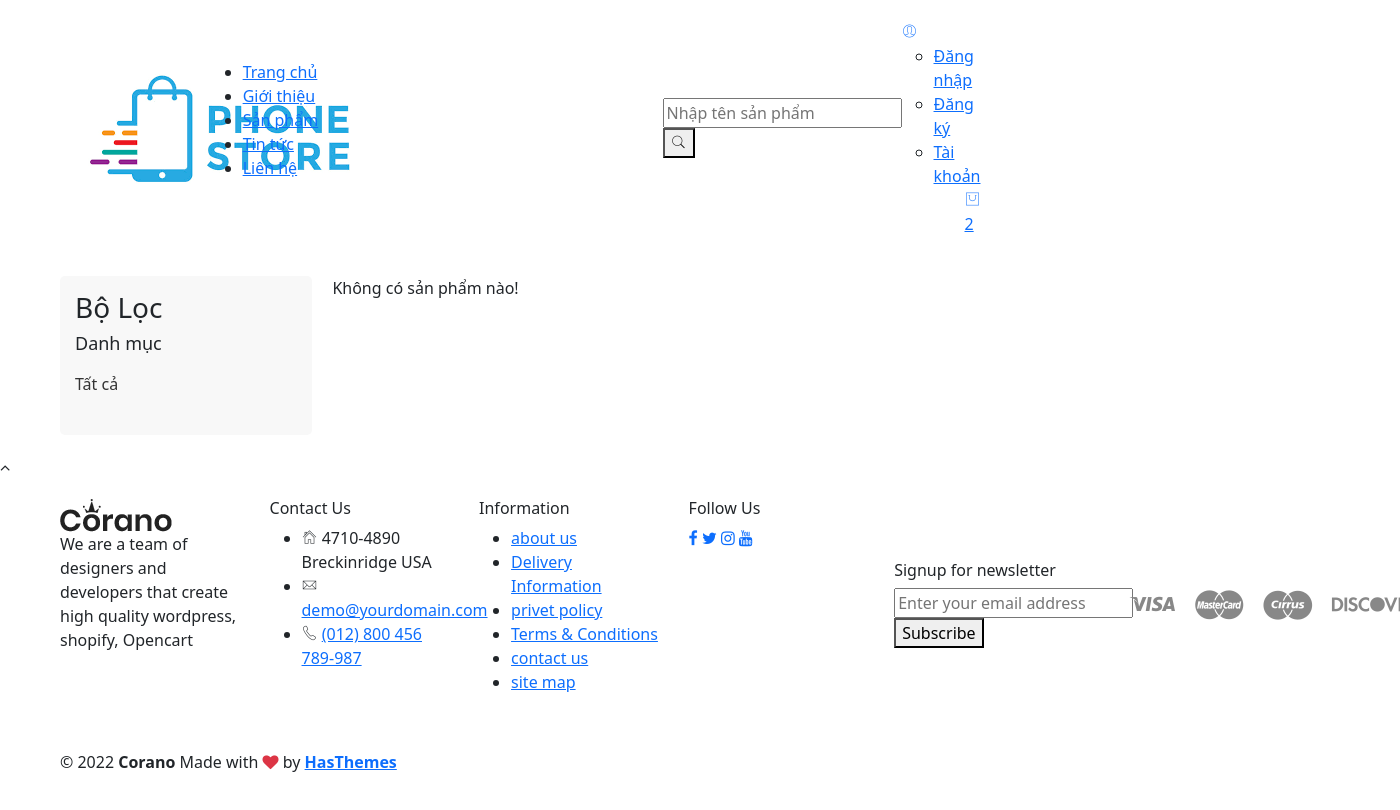
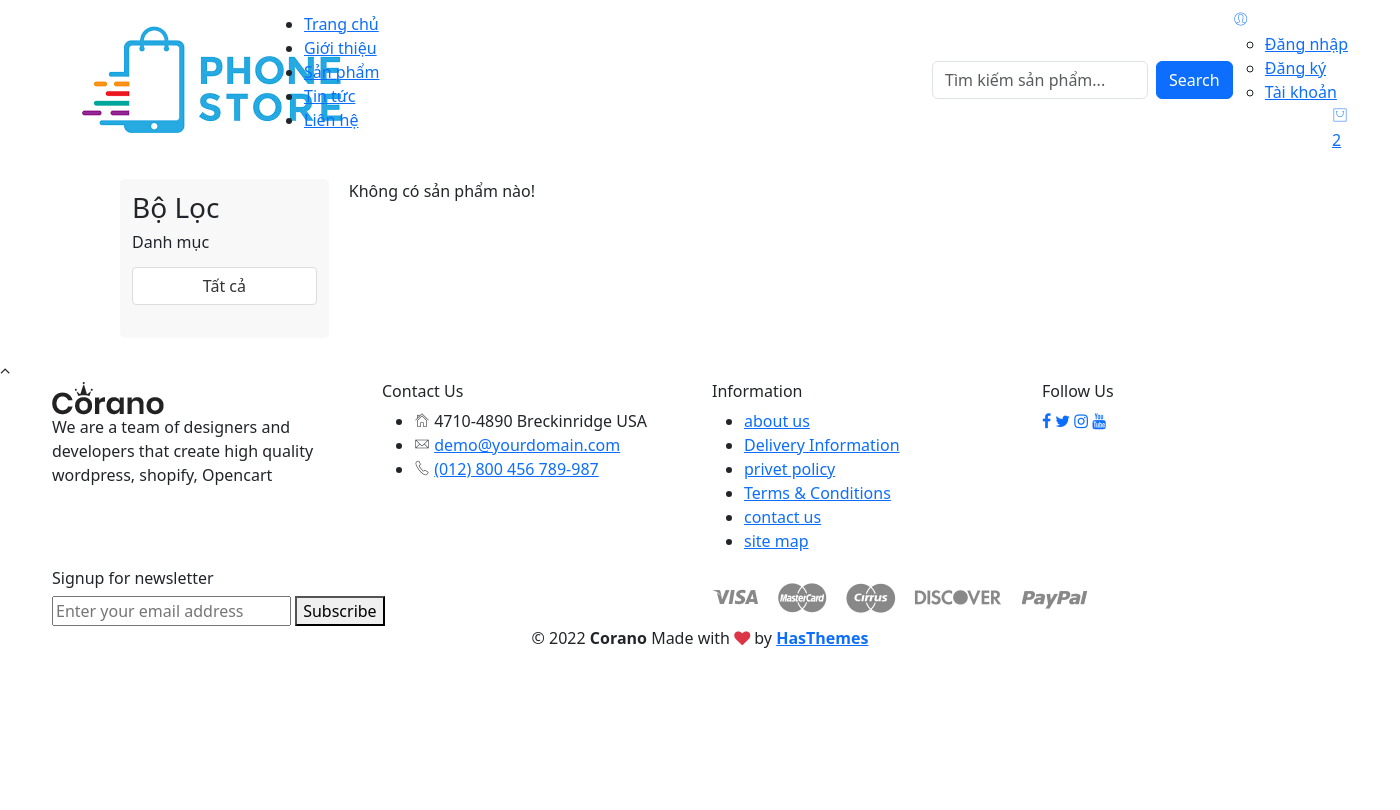
Before and after one commit to cuan1210/du_an_1, a PHP site: page /du_an_1/views/dssanpham.php in a window 1400 px wide; the page is wider, and only the part inside the window is pictured. After the commit the page ends 648 px from the top of that part, so only its background shows below. Run offline with PHP 8.4, Linux system fonts and the light colour scheme; the template is opened without the code that fills it, so the values that code supplies are empty; some libraries are stand-ins or nearby versions.

Commit message:
Chức năng tìm kiếm sản phẩm

```diff
--- a/views/dssanpham.php
+++ b/views/dssanpham.php
@@ -2,23 +2,26 @@
 <?php require_once 'layout/menu.php'; ?>
 
 <style>
-    /* Container chính */
-    .container {
+  /* Main chính */
+  main {
     display: flex;
     gap: 20px;
     padding: 20px;
+    align-items: flex-start;
+    margin: 0 100px; /* Cách lề 100px */
   }
 
   /* Bộ lọc bên trái */
   .sidebar {
-      width: 20%;
+    width: 18%;
     background: #f8f8f8;
-      padding: 15px;
+    padding: 12px;
     border-radius: 5px;
+    height: fit-content;
   }
 
   .sidebar h2 {
-      font-size: 18px;
+    font-size: 16px;
     margin-bottom: 10px;
   }
 
@@ -28,17 +31,27 @@
   }
 
   .sidebar ul li {
-      padding: 8px 0;
+    padding: 5px 0;
   }
 
   .sidebar ul li a {
     text-decoration: none;
     color: #333;
+    display: block;
+    padding: 6px 10px;
+    background: white;
+    border-radius: 4px;
+    border: 1px solid #ddd;
+    text-align: center;
+  }
+
+  .sidebar ul li a:hover {
+    background: #ddd;
   }
 
   /* Danh sách sản phẩm */
   .product-list {
-      width: 80%;
+    flex: 1;
     display: grid;
     grid-template-columns: repeat(3, 1fr);
     gap: 20px;
@@ -47,7 +60,7 @@
   /* Sản phẩm */
   .product-item {
     border: 1px solid #ddd;
-      padding: 15px;
+    padding: 12px;
     text-align: center;
     background: #fff;
     border-radius: 5px;
@@ -60,8 +73,8 @@
   }
 
   .product-item h3 {
-      font-size: 16px;
-      margin: 10px 0;
+    font-size: 14px;
+    margin: 8px 0;
   }
 
   .price {
@@ -72,16 +85,21 @@
   .old-price {
     text-decoration: line-through;
     color: gray;
-      margin-right: 10px;
+    margin-right: 6px;
+    font-size: 12px;
   }
 
-    @media (max-width: 768px) {
-      .container {
+  /* Responsive */
+  @media (max-width: 1024px) {
+    main {
       flex-direction: column;
+      align-items: center;
+      margin: 0 50px; /* Cách lề 50px khi màn hình nhỏ hơn */
     }
 
     .sidebar {
       width: 100%;
+      text-align: center;
     }
 
     .product-list {
@@ -90,16 +108,27 @@
     }
   }
 
+  @media (max-width: 768px) {
+    main {
+      margin: 0 20px; /* Cách lề 20px khi màn hình nhỏ hơn */
+    }
+    .product-list {
+      grid-template-columns: repeat(2, 1fr);
+    }
+  }
+
   @media (max-width: 480px) {
+    main {
+      margin: 0 10px; /* Cách lề 10px trên mobile */
+    }
     .product-list {
       grid-template-columns: repeat(1, 1fr);
     }
   }
 </style>
 
-
-  <div class="container">
-    <!-- Bộ lọc danh mục -->
+<main>
+  <!-- Bộ lọc danh mục bên trái -->
   <aside class="sidebar">
     <h3>Bộ Lọc</h3>
     <h2>Danh mục</h2>
@@ -113,29 +142,31 @@
         </li>
       <?php endforeach; ?>
     </ul>
-
   </aside>
 
-    <!-- Danh sách sản phẩm -->
-    <main class="product-list">
+  <!-- Danh sách sản phẩm bên phải -->
+  <section class="product-list">
     <?php if (empty($listSanPham)): ?>
       <p>Không có sản phẩm nào!</p>
     <?php else: ?>
       <?php foreach ($listSanPham as $sanPham): ?>
         <div class="product-item">
-            <a href="<?= BASE_URL . '?act=chi-tiet-san-pham&id_san_pham=' . $sanPham['id']; ?> ">
+          <a href="<?= BASE_URL . '?act=chi-tiet-san-pham&id_san_pham=' . $sanPham['id']; ?>">
             <img src="<?= $sanPham['hinh_anh'] ?>" alt="<?= $sanPham['ten_san_pham'] ?>">
           </a>
           <h3><?= $sanPham['ten_san_pham'] ?></h3>
           <p class="price">
-              <span class="old-price"><?= number_format($sanPham['gia_san_pham'], 0, ',', '.') ?>đ</span>
-              <span class="new-price"><?= number_format($sanPham['gia_khuyen_mai'], 0, ',', '.') ?>đ</span>
+            <span class="old-price">
+              <?= number_format($sanPham['gia_san_pham'], 0, ',', '.') ?>đ
+            </span>
+            <span class="new-price">
+              <?= number_format($sanPham['gia_khuyen_mai'], 0, ',', '.') ?>đ
+            </span>
           </p>
         </div>
       <?php endforeach; ?>
     <?php endif; ?>
+  </section>
 </main>
-  </div>
-
 
 <?php require_once 'layout/footer.php'; ?>
--- a/views/layout/menu.php
+++ b/views/layout/menu.php
@@ -53,11 +53,16 @@
                                 <div class="header-search-container">
                                     <button class="search-trigger d-xl-none d-lg-block"><i
                                             class="pe-7s-search"></i></button>
-                                    <form class="header-search-box d-lg-none d-xl-block">
-                                        <input type="text" placeholder="Nhập tên sản phẩm"
-                                            class="header-search-field">
-                                        <button class="header-search-btn"><i class="pe-7s-search"></i></button>
-                                    </form>
+                                            <form action="" method="GET" class="d-flex">
+    <input type="text" name="keyword" class="form-control"
+        value="<?= isset($_GET['keyword']) ? htmlspecialchars($_GET['keyword']) : '' ?>"
+        placeholder="Tìm kiếm sản phẩm..." required>
+    <button type="submit" class="btn btn-primary ms-2">Search</button>
+</form>
+
+
+
+
                                 </div>
                                 <div class="header-configure-area">
                                     <ul class="nav justify-content-end">
```
Also changed, not shown: controllers/HomeController.php (+13 -2 lines), models/SanPham.php (+9 -0 lines). Lines whose indentation alone changed are shown as unchanged.
